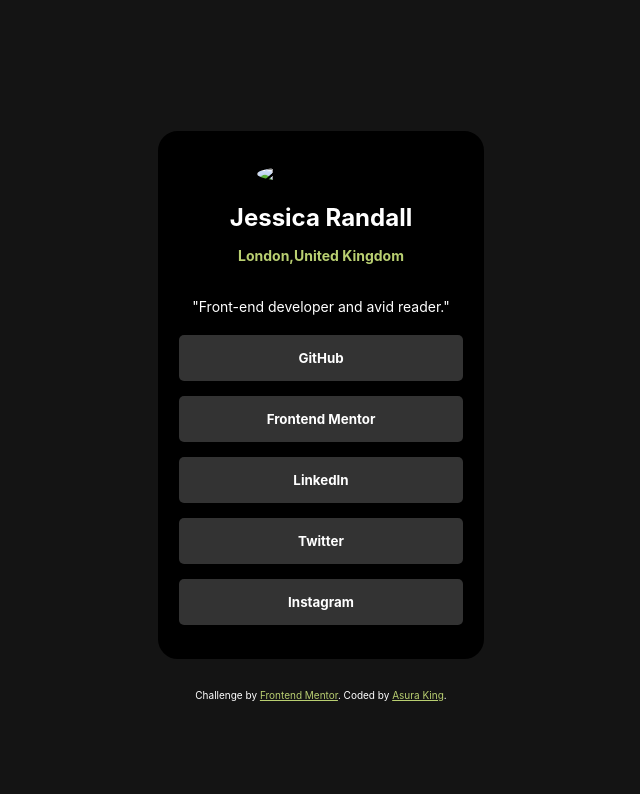
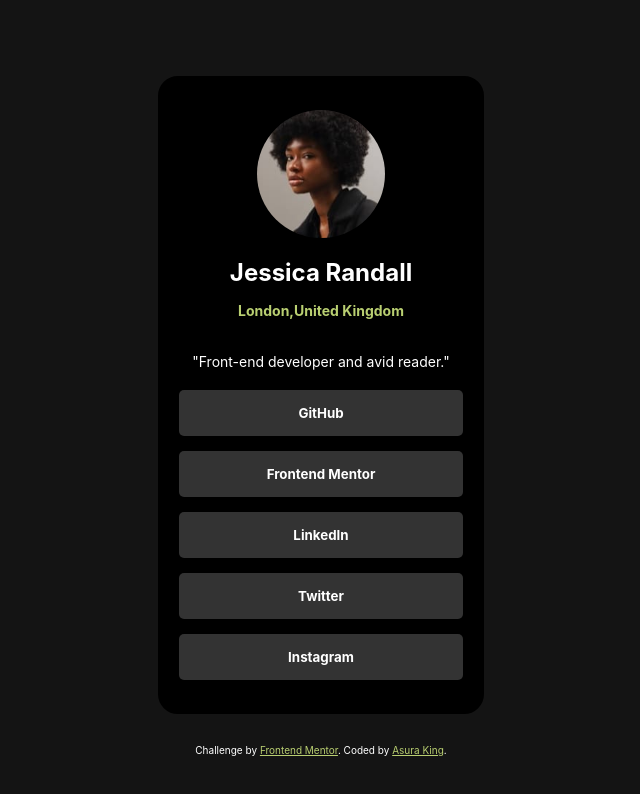
Before and after one commit to Code-of-Asura-King/social-links-profile, a plain HTML site: page index.html in a window 1280 px wide. Shown: the whole page, without its empty margins (319-959 px from the left). Drawn offline with Linux system fonts and the light colour scheme.

Commit message:
Update index.html

```diff
--- a/index.html
+++ b/index.html
@@ -15,7 +15,7 @@
     <main>
         <div class="outbox">
             <div class="imagebox">
-                <img src=".images/avatar-jessica.jpeg" alt="profile">
+                <img src="./images/avatar-jessica.jpeg" alt="profile">
             </div>
 
             <div class="information">
```
